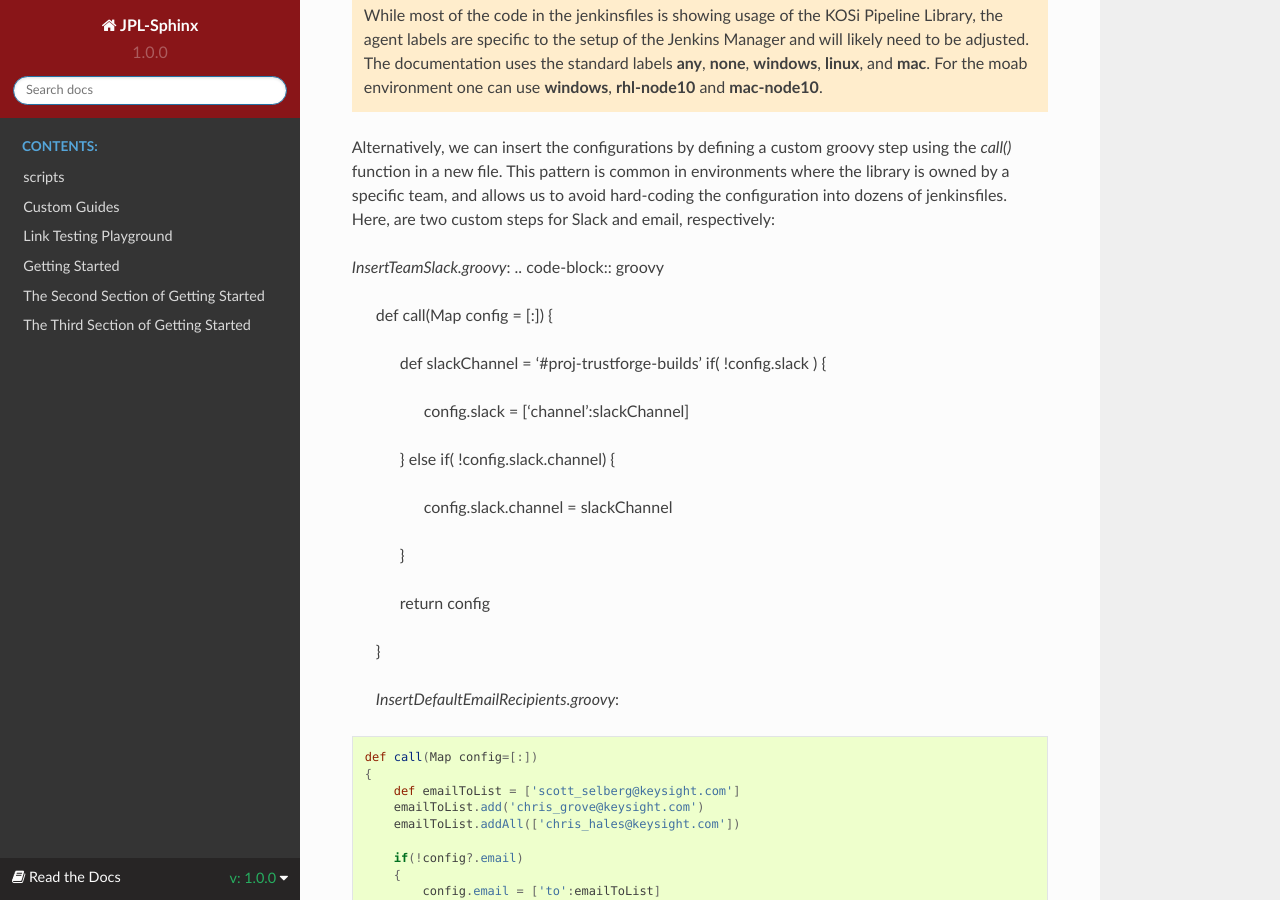
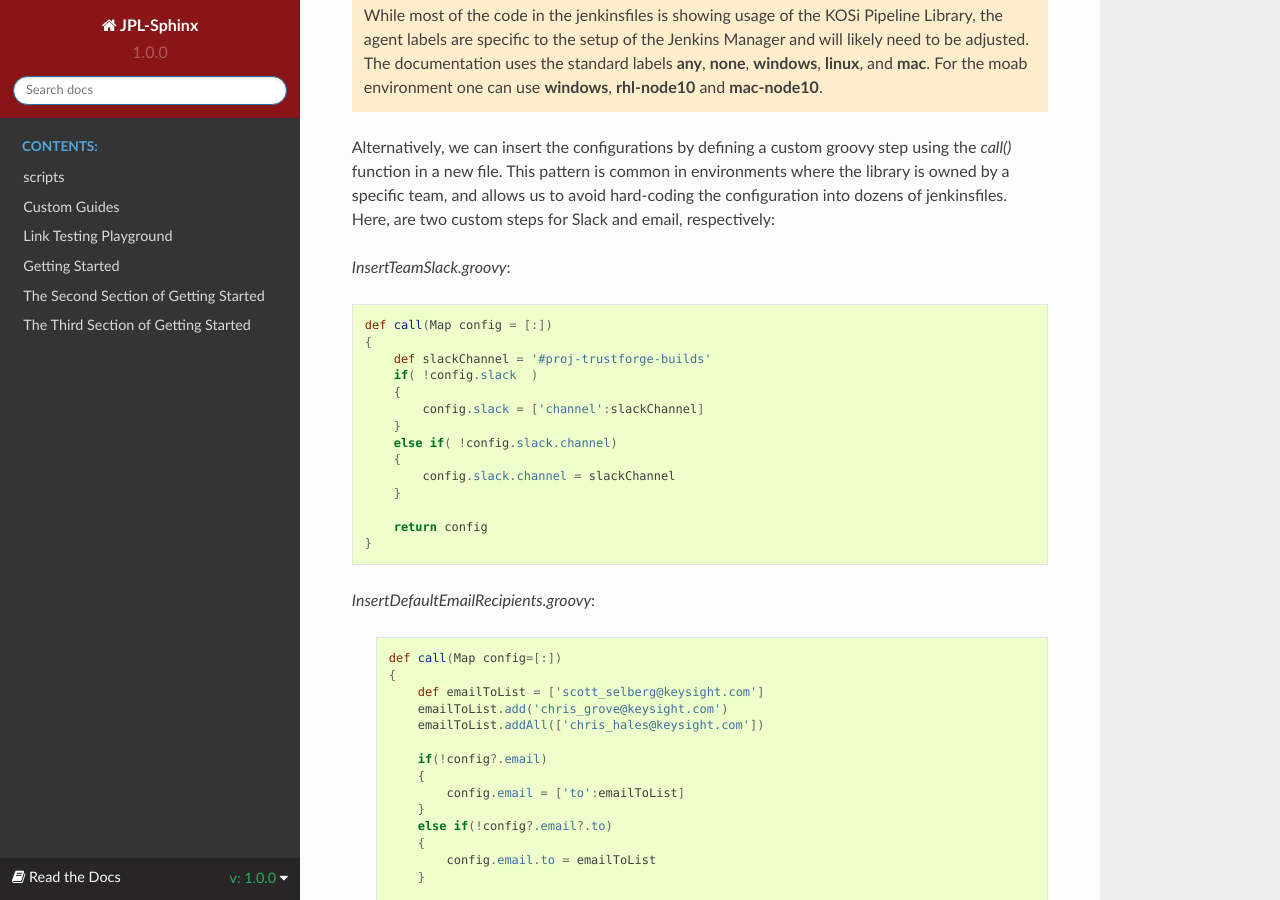
Before and after one commit to Keysight/jpl-sphinx, a Sphinx documentation site: the page built from docs/custom/examples/send-notification-to-slack.rst, in a window 1280 px wide and 900 px high, scrolled down 2447 px. Built offline with Sphinx 7.4.7 and the Read the Docs theme 2.0.0, drawn with Linux system fonts in a browser that asks for light colours; some of the changed text lies outside the part shown.

Commit message:
minor fixes

```diff
--- a/docs/custom/examples/send-notification-to-slack.rst
+++ b/docs/custom/examples/send-notification-to-slack.rst
@@ -139,6 +139,7 @@
 respectively:
 
 *InsertTeamSlack.groovy*:
+
 .. code-block:: groovy
 
   def call(Map config = [:])
@@ -156,8 +157,9 @@
       return config
   }
 
-  *InsertDefaultEmailRecipients.groovy*:
-.. code-block:: groovy
+*InsertDefaultEmailRecipients.groovy*:
+
+  .. code-block:: groovy
 
     def call(Map config=[:])
     {
@@ -240,13 +242,6 @@
 In Slack, a message can be sent to a channel or a person. For a channel,
 use the syntax `'channel':#proj-kosi-pipeline-library-qa-messages'` and for
 a user, use their member ID `'channel':'U0238VB96L9'`.
-.. .. code-block:: groovy
-
-..     def config = [
-..         'slack':[
-..             'channel':'#proj-kosi-pipeline-library-qa-messages',
-..         ]
-..     ]
 
 In email, us the syntax `'to':['pdl-kosipipeline-admin@keysight.com']`, and
 multiple emails can be added to the array.
@@ -256,12 +251,12 @@
 These are the supported notification policies, i.e. the string values that
 are expected for `config.email.sendPolicy` and `config.slack.sendPolicy`.
 
-`'always'`: With this policy, this step will always return **true**.
+**`'always'`**: With this policy, this step will always return **true**.
 
-`'never'`: With this policy, this step will always return **false**.
+**`'never'`**: With this policy, this step will always return **false**.
 
-`'onFail'`: With this policy, this step will return **true** if the currentBuild.result is **FAILURE** or **UNSTABLE**. These are evaluated by the step JobHasFailed
+**`'onFail'`**: With this policy, this step will return **true** if the currentBuild.result is **FAILURE** or **UNSTABLE**. These are evaluated by the step JobHasFailed
 
-`'onFailOrFirstSuccess'`: This is the default policy. With this policy, this step will return **true** if the job has failed. It will also return true if the previous run failed according to JobHasFailed or does not exist and the present job did not fail.
+**`'onFailOrFirstSuccess'`**: This is the default policy. With this policy, this step will return **true** if the job has failed. It will also return true if the previous run failed according to JobHasFailed or does not exist and the present job did not fail.
 
-`'onFailOrStateChange'`: With this policy, this step will return **true** if the job has failed. It will also return **true** if the value in currentBuild.result of the previous run is different from the currentBuild.result of the present run.
+**`'onFailOrStateChange'`**: With this policy, this step will return **true** if the job has failed. It will also return **true** if the value in currentBuild.result of the previous run is different from the currentBuild.result of the present run.
```
